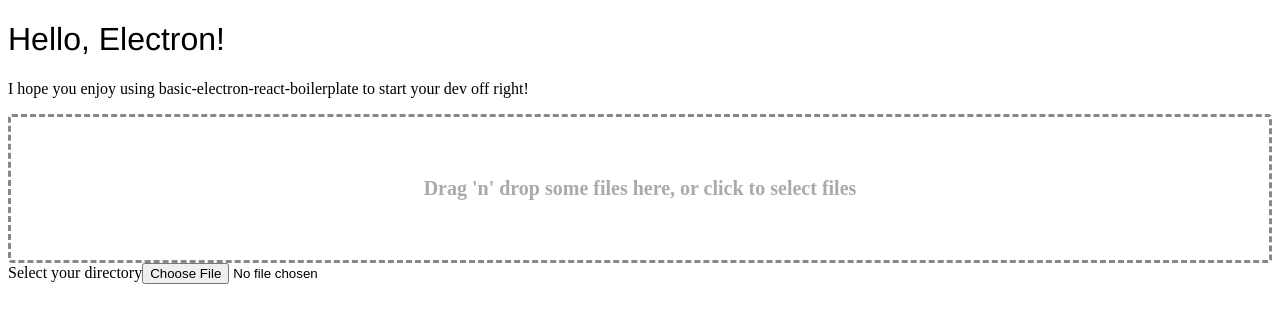
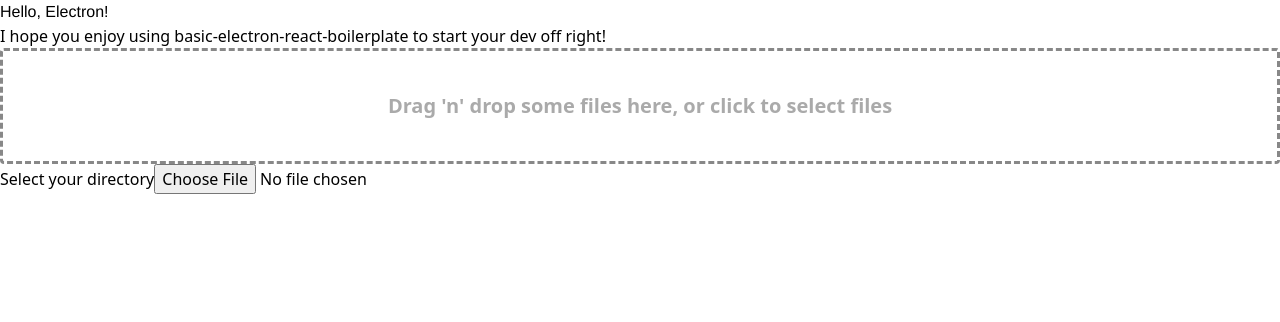
Before and after one commit to ethan-ou/compress-everything, a React app: page / in a window 1280 px wide. Shown: the top 322 px of the page. Built offline with nearby package versions, Linux system fonts and the light colour scheme; the HTML template or start-up script is replaced by a standard one.

Commit message:
Added tailwind css

```diff
--- a/package.json
+++ b/package.json
@@ -39,6 +39,7 @@
     "webpack-dev-server": "^3.8.0"
   },
   "dependencies": {
+    "autoprefixer": "^9.6.1",
     "clean-css": "^4.2.1",
     "esm": "^3.2.25",
     "fs-extra": "^8.1.0",
@@ -53,7 +54,9 @@
     "jszip": "^3.2.2",
     "mime": "^2.4.4",
     "p-queue": "^6.1.1",
+    "postcss-loader": "^3.0.0",
     "react-dropzone": "^10.1.7",
+    "tailwindcss": "^1.1.2",
     "terser": "^4.2.1",
     "tmp": "^0.1.0"
   }
--- /dev/null
+++ b/postcss.config.js
@@ -0,0 +1,6 @@
+module.exports = {
+    plugins: [
+      require('tailwindcss'),
+      require('autoprefixer'),
+    ]
+  }
--- a/src/assets/css/App.css
+++ b/src/assets/css/App.css
@@ -1,3 +1,9 @@
+@tailwind base;
+
+@tailwind components;
+
+@tailwind utilities;
+
 h1 {
   font-family: helvetica;
   font-weight: 200;
--- /dev/null
+++ b/tailwind.config.js
@@ -0,0 +1,5 @@
+module.exports = {
+    theme: {},
+    variants: {},
+    plugins: [],
+  }
--- a/webpack.build.config.js
+++ b/webpack.build.config.js
@@ -24,7 +24,8 @@ module.exports = {
         test: /\.css$/,
         use: ExtractTextPlugin.extract({
           fallback: 'style-loader',
-          use: 'css-loader'
+          use: [{ loader: 'css-loader', options: { importLoaders: 1 } },
+          'postcss-loader']
         }),
         include: defaultInclude
       },
--- a/webpack.dev.config.js
+++ b/webpack.dev.config.js
@@ -21,7 +21,7 @@ module.exports = {
     rules: [
       {
         test: /\.css$/,
-        use: [{ loader: 'style-loader' }, { loader: 'css-loader' }],
+        use: [{ loader: 'style-loader' }, { loader: 'css-loader', options: { importLoaders: 1 } }, { loader: 'postcss-loader'}],
         include: defaultInclude
       },
       {
```
Also changed, not shown: 1 other file (tests, documents, lock files or other folders).
